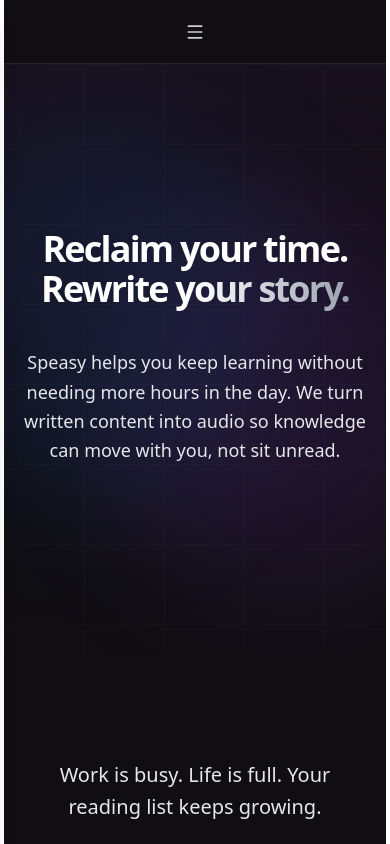
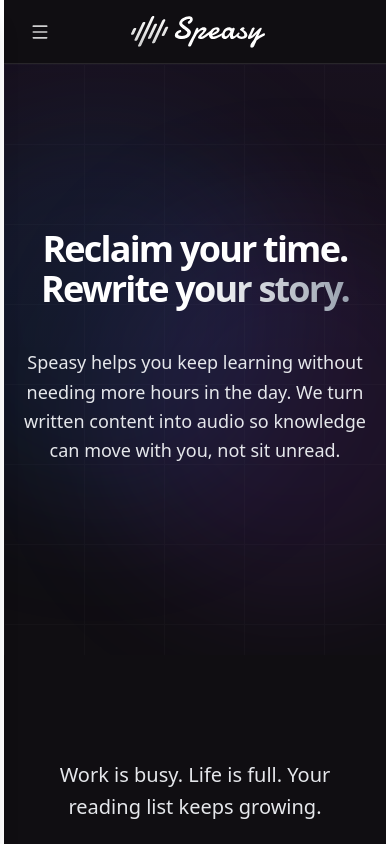
Before and after one commit to richardsimms/Speasy-app, a Next.js app: page /en/about in a window 390 px wide. Shown: the top 844 px of the page. Built offline with nearby package versions, Linux system fonts and the light colour scheme; no server answers.

Commit message:
fix: position menu button left and center logo on mobile
- Menu button on the left opens the sidebar as expected
- Logo SVG centered using absolute positioning (left-1/2 -translate-x-1/2)
- Logo links to home page for easy navigation
- Maintains all accessibility features

```diff
--- a/src/components/dashboard-sidebar.tsx
+++ b/src/components/dashboard-sidebar.tsx
@@ -212,14 +212,20 @@ export function DashboardSidebar({ currentPath }: SidebarProps) {
 
   return (
     <>
-      <div className="sticky top-0 z-40 flex h-16 w-full items-center justify-center border-b border-white/10 bg-[#100e12] px-4 md:hidden">
-        <Link
-          href="/"
-          aria-label="Home"
+      <div className="sticky top-0 z-40 flex h-16 w-full items-center border-b border-white/10 bg-[#100e12] px-4 md:hidden">
+        <button
+          type="button"
+          aria-label="Open menu"
+          onClick={() => setIsMobileOpen(true)}
           className="inline-flex h-10 w-10 items-center justify-center rounded-lg text-white/80 transition-colors hover:bg-white/5 hover:text-white"
         >
           <Menu className="h-5 w-5" />
-        </Link>
+        </button>
+        <div className="absolute left-1/2 -translate-x-1/2">
+          <Link href="/" aria-label="Home">
+            {logo}
+          </Link>
+        </div>
       </div>
 
       <div
```
